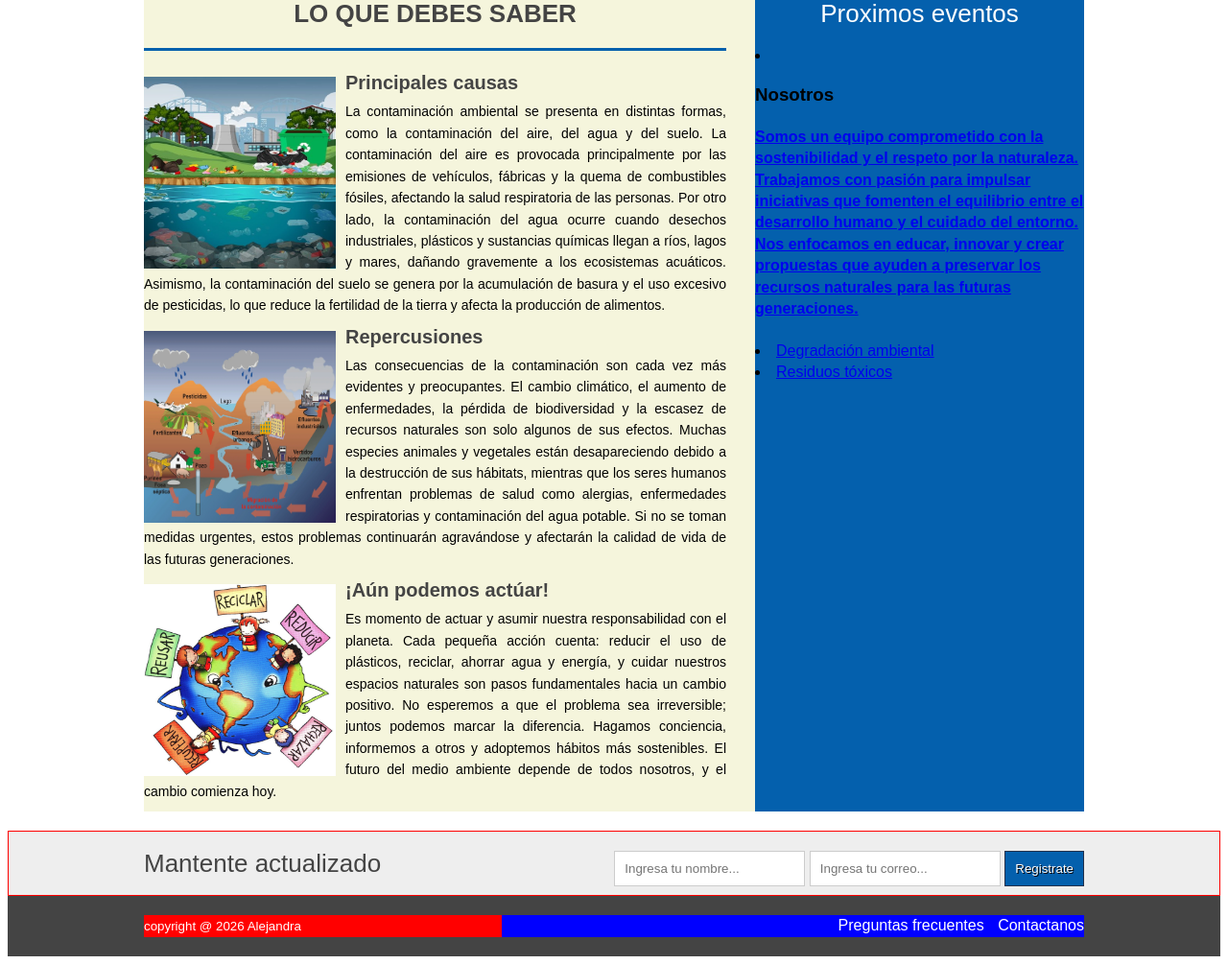
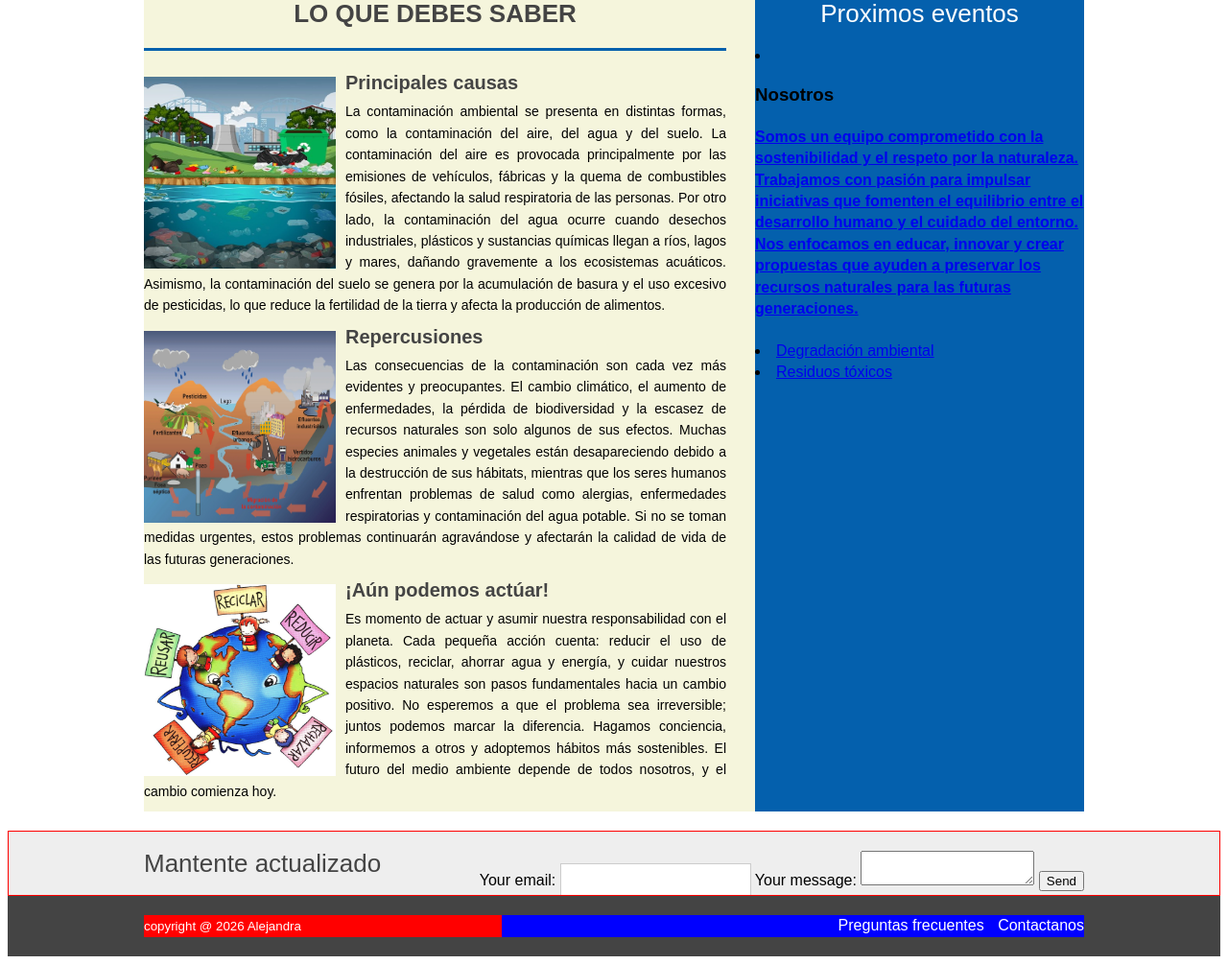
Before and after one commit to a6201016-hash/proyectofinal2, a plain HTML site: page index.html in a window 1280 px wide. Shown: the part 706-1711 px from the top of the page at 96% size. Drawn offline with Linux system fonts and the light colour scheme.

```diff
--- a/index.html
+++ b/index.html
@@ -90,12 +90,21 @@
 <section class="suscripcion">
     <div class="contenedor">
         <h2>Mantente actualizado</h2>
-        <form action="https://formspree.io/f/xzdwgyqg"
-			  method="POST">
-            <input type="text" name="nombre" placeholder="Ingresa tu nombre..." required>
-            <input type="email" name="email" placeholder="Ingresa tu correo..." required>
-            <input type="submit" name="valor" value="Registrate">
-        </form>
+        <form
+  action="https://formspree.io/f/mykvnboj"
+  method="POST"
+>
+  <label>
+    Your email:
+    <input type="email" name="email">
+  </label>
+  <label>
+    Your message:
+    <textarea name="message"></textarea>
+  </label>
+  <!-- your other form fields go here -->
+  <button type="submit">Send</button>
+</form>
     </div>
 </section> <!-- FIN SUSCRIPCION -->
 <footer class="piedepagina" role="contentinfo">
```
